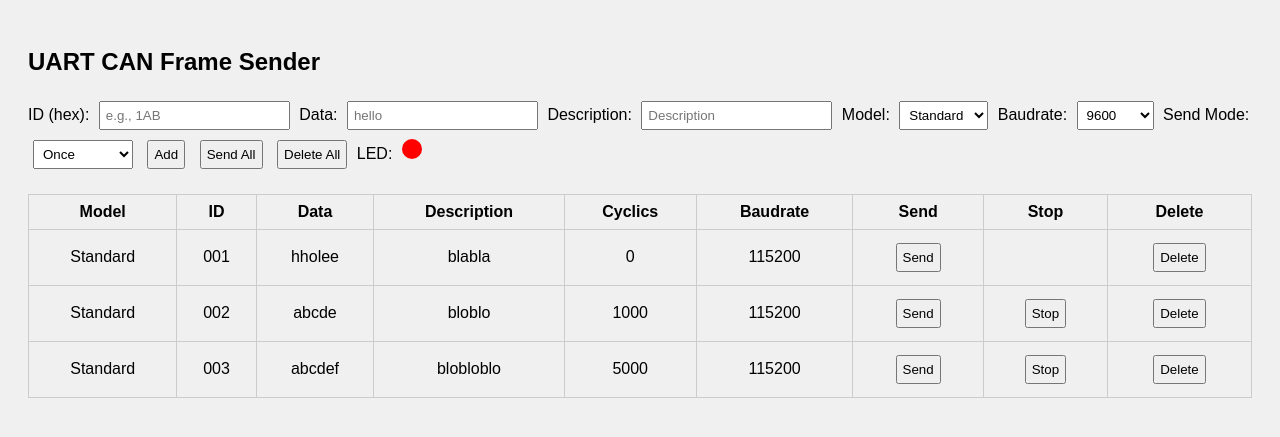
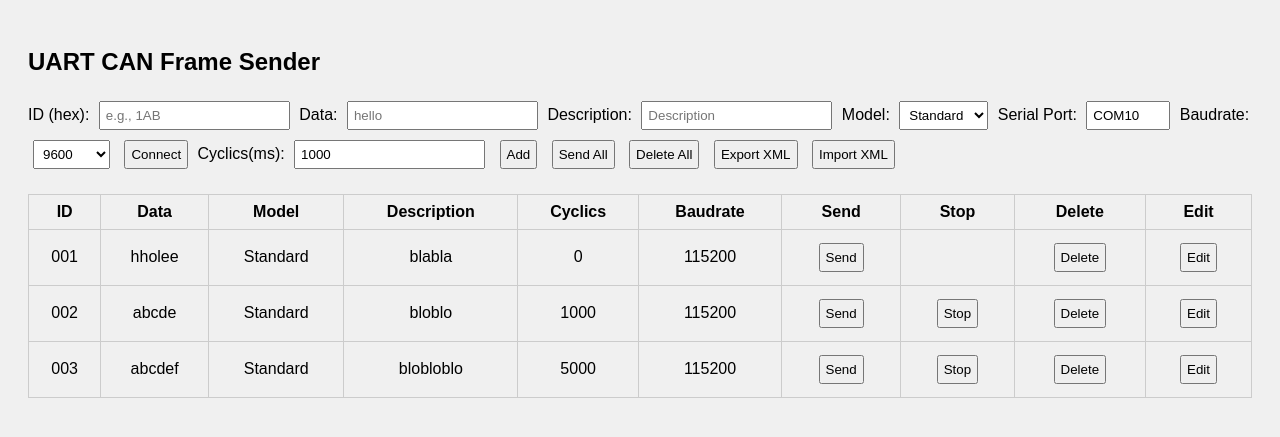
Before and after one commit to vdvuong2004/input-outut_terminal, a Flask app: page / in a window 1280 px wide. Shown: the top 437 px of the page. Run offline with Flask 3, Linux system fonts and the light colour scheme.

Commit message:
truyền tạm ổn

```diff
--- a/CAN_pro/can_data.xml
+++ b/CAN_pro/can_data.xml
@@ -1,2 +1,2 @@
 <?xml version='1.0' encoding='utf-8'?>
-<CANData><Frame><Model>0</Model><ID>001</ID><Data>hholee</Data><Description>blabla</Description><Mode>0</Mode><Cyclics>0</Cyclics><Baudrate>115200</Baudrate></Frame><Frame><Model>0</Model><ID>002</ID><Data>abcde</Data><Description>bloblo</Description><Mode>1</Mode><Cyclics>1000</Cyclics><Baudrate>115200</Baudrate></Frame><Frame><Model>0</Model><ID>003</ID><Data>abcdef</Data><Description>blobloblo</Description><Mode>1</Mode><Cyclics>5000</Cyclics><Baudrate>115200</Baudrate></Frame></CANData>
+<CANData><Frame><Model>0</Model><ID>001</ID><Data>hholee</Data><Description>blabla</Description><Cyclics>0</Cyclics><Baudrate>115200</Baudrate></Frame><Frame><Model>0</Model><ID>002</ID><Data>abcde</Data><Description>bloblo</Description><Cyclics>1000</Cyclics><Baudrate>115200</Baudrate></Frame><Frame><Model>0</Model><ID>003</ID><Data>abcdef</Data><Description>blobloblo</Description><Cyclics>5000</Cyclics><Baudrate>115200</Baudrate></Frame></CANData>
--- a/CAN_pro/templates/index.html
+++ b/CAN_pro/templates/index.html
@@ -36,18 +36,16 @@
     <option value="1">Extended</option>
   </select>
 
+  <label>Serial Port:</label>
+<input type="text" id="serialPort" value="COM10" style="width:70px">
 <label>Baudrate:</label>
 <select id="baudrate">
   <option value="9600">9600</option>
   <option value="115200">115200</option>
   <option value="500000">500000</option>
 </select>
-
-  <label>Send Mode:</label>
-  <select id="mode" onchange="toggleCyclics()">
-    <option value="0">Once</option>
-    <option value="1">Continuous</option>
-  </select>
+<button id="connectBtn">Connect</button>
+<span id="connectStatus" style="color:green; font-weight:bold;"></span>
 
   <label id="cyclics-label">Cyclics(ms):</label>
   <input type="number" id="cyclics" value="1000">
@@ -55,39 +53,35 @@
   <button onclick="addRow()">Add</button>
   <button onclick="sendAll()">Send All</button>
   <button onclick="deleteAll()">Delete All</button>
-
-  <span>LED:</span><span class="led" id="led"></span>
+  <button id="exportBtn">Export XML</button>
+  <input type="file" id="importInput" style="display:none" accept=".xml"/>
+  <button id="importBtn">Import XML</button>
 
   <table>
     <thead>
       <tr>
-        <th>Model</th>
         <th>ID</th>
         <th>Data</th>
+        <th>Model</th>
         <th>Description</th>
         <th>Cyclics</th>
         <th>Baudrate</th>
         <th>Send</th>
         <th>Stop</th>
         <th>Delete</th>
+        <th>Edit</th> <!-- Thêm cột Edit -->
       </tr>
     </thead>
     <tbody id="tableBody"></tbody>
   </table>
 
   <script>
-    const led = document.getElementById("led");
-    function setLED(on) {
-      led.style.background = on ? "lime" : "red";
-    }
-
     async function addRow() {
   const model = document.getElementById("model").value;
   const id = document.getElementById("id").value.trim();
   const data = document.getElementById("data").value.trim();
   const description = document.getElementById("description").value.trim();
   const baudrate = document.getElementById("baudrate").value;
-  const mode = document.getElementById("mode").value;
   const cyclics = document.getElementById("cyclics").value;
 
   if (!id || !data) {
@@ -115,9 +109,9 @@ async function addRow() {
 
   const row = document.createElement("tr");
   row.innerHTML = `
-    <td>${model == 1 ? 'Extended' : 'Standard'}</td>
     <td>${id}</td>
     <td>${data}</td>
+    <td>${model == 1 ? 'Extended' : 'Standard'}</td>
     <td>${description}</td>
     <td>${cyclics}</td>
     <td>${baudrate}</td>
@@ -130,6 +124,7 @@ async function addRow() {
     <td>
       <button onclick="deleteRow(this)">Delete</button>
     </td>
+    <td><button onclick="editRow(this)">Edit</button></td>
   `;
   row.dataset.model = model;
   row.dataset.id = id;
@@ -142,7 +137,7 @@ async function addRow() {
   await fetch('/add', {
         method: 'POST',
         headers: { 'Content-Type': 'application/json' },
-        body: JSON.stringify({ model, id, data, description, mode, cyclics, baudrate })
+        body: JSON.stringify({ model, id, data, description, cyclics, baudrate })
       });
 }
 
@@ -153,14 +148,12 @@ async function addRow() {
       const id = row.dataset.id;
       const data = row.dataset.data;
       const baudrate = parseInt(row.dataset.baudrate) || parseInt(document.getElementById("baudrate").value);
-      const mode = parseInt(document.getElementById("mode").value);
       const cyclics = parseInt(row.dataset.cyclics) || 0;
-      setLED(true);
-      console.log({ model, id, data, mode, cyclics, baudrate });
+      console.log({ model, id, data, cyclics, baudrate });
       await fetch('/send', {
         method: 'POST',
         headers: { 'Content-Type': 'application/json' },
-        body: JSON.stringify({ model, id, data, mode, cyclics, baudrate })
+        body: JSON.stringify({ model, id, data, cyclics, baudrate })
       });
     }
 
@@ -171,32 +164,24 @@ async function addRow() {
         data: row.dataset.data
       }));
       const baudrate = parseInt(document.getElementById("baudrate").value);
-      const mode = parseInt(document.getElementById("mode").value);
       const cyclics = parseInt(document.getElementById("cyclics").value);
-      setLED(true);
       await fetch('/send_all', {
         method: 'POST',
         headers: { 'Content-Type': 'application/json' },
-        body: JSON.stringify({ list: rows, mode, cyclics, baudrate })
+        body: JSON.stringify({ list: rows, cyclics, baudrate })
       });
     }
 
     async function stopSend() {
-      setLED(false);
       await fetch('/stop');
     }
 
-    async function loadTable() {
-    const res = await fetch('/get_data');
-    const data = await res.json();
-    const tbody = document.getElementById('tableBody');
-    tbody.innerHTML = '';
-    data.forEach(row => {
-        const tr = document.createElement('tr');
-        tr.innerHTML = `
-          <td>${row.model == "1" ? "Extended" : "Standard"}</td>
+    function createRowHTML(row, isEdit = false) {
+  if (!isEdit) {
+    return `
       <td>${row.id}</td>
       <td>${row.data}</td>
+      <td>${row.model == "1" ? "Extended" : "Standard"}</td>
       <td>${row.description || ""}</td>
       <td>${row.cyclics || ""}</td>
       <td>${row.baudrate || ""}</td>
@@ -207,8 +192,37 @@ async function addRow() {
           : ''}
       </td>
       <td><button onclick="deleteRow(this)">Delete</button></td>
+      <td><button onclick="editRow(this)">Edit</button></td>
     `;
-        // Gán lại dataset cho từng dòng
+  } else {
+    return `
+      <td><input value="${row.id}" style="width:60px"/></td>
+      <td><input value="${row.data}" style="width:80px"/></td>
+      <td>
+        <select>
+          <option value="0" ${row.model == "0" ? "selected" : ""}>Standard</option>
+          <option value="1" ${row.model == "1" ? "selected" : ""}>Extended</option>
+        </select>
+      </td>
+      <td><input value="${row.description || ""}" style="width:80px"/></td>
+      <td><input type="number" value="${row.cyclics || ""}" style="width:60px"/></td>
+      <td><input value="${row.baudrate || ""}" style="width:80px"/></td>
+      <td></td>
+      <td></td>
+      <td><button onclick="cancelEdit(this)">Cancel</button></td>
+      <td><button onclick="saveEdit(this)">Save</button></td>
+    `;
+  }
+}
+
+    async function loadTable() {
+      const res = await fetch('/get_data');
+      const data = await res.json();
+      const tbody = document.getElementById('tableBody');
+      tbody.innerHTML = '';
+      data.forEach(row => {
+        const tr = document.createElement('tr');
+        tr.innerHTML = createRowHTML(row);
         tr.dataset.model = row.model;
         tr.dataset.id = row.id;
         tr.dataset.data = row.data;
@@ -219,11 +233,76 @@ async function addRow() {
       });
     }
 
-// Gọi hàm khi trang vừa load
-window.onload = function() {
+    // Thêm hàm editRow, cancelEdit, saveEdit
+    function editRow(btn) {
+      const tr = btn.parentElement.parentElement;
+      const row = {
+        id: tr.dataset.id,
+        data: tr.dataset.data,
+        model: tr.dataset.model,
+        description: tr.dataset.description,
+        cyclics: tr.dataset.cyclics,
+        baudrate: tr.dataset.baudrate
+      };
+      tr.innerHTML = createRowHTML(row, true);
+    }
+
+    function cancelEdit(btn) {
       loadTable();
-  toggleCyclics();
+    }
+
+    async function saveEdit(btn) {
+      const tr = btn.parentElement.parentElement;
+      const tds = tr.children;
+      const id = tds[0].querySelector('input').value.trim();
+      const data = tds[1].querySelector('input').value.trim();
+      const model = tds[2].querySelector('select').value;
+      const description = tds[3].querySelector('input').value.trim();
+      const cyclics = tds[4].querySelector('input').value.trim();
+      const baudrate = tds[5].querySelector('input').value.trim();
+
+      // Validate
+      if (!id || !data) {
+        alert("Please enter ID and Data");
+        return;
+      }
+      if (!/^[0-9a-fA-F]+$/.test(id)) {
+        alert("ID must be a hexadecimal number");
+        return;
+      }
+      const idValue = parseInt(id, 16);
+      if (model == "0" && idValue > 0x7FF) {
+        alert("Standard ID must be 11-bit (max: 0x7FF)");
+        return;
+      }
+      if (model == "1" && idValue > 0x1FFFFFFF) {
+        alert("Extended ID must be 29-bit (max: 0x1FFFFFFF)");
+        return;
+      }
+
+      // Xóa bản ghi cũ (dựa vào id cũ, model cũ, data cũ, description cũ)
+      // Lấy thông tin cũ từ dataset của tr
+      const old = {
+        model: tr.dataset.model,
+        id: tr.dataset.id,
+        data: tr.dataset.data,
+        description: tr.dataset.description
       };
+      await fetch('/delete', {
+        method: 'POST',
+        headers: { 'Content-Type': 'application/json' },
+        body: JSON.stringify(old)
+      });
+
+      // Thêm bản ghi mới
+      await fetch('/add', {
+        method: 'POST',
+        headers: { 'Content-Type': 'application/json' },
+        body: JSON.stringify({ model, id, data, description, cyclics, baudrate })
+      });
+
+      loadTable();
+    }
 
     async function deleteRow(btn) {
     const tr = btn.parentElement.parentElement;
@@ -257,8 +336,6 @@ async function stopRow(btn) {
     const data = tds[2].innerText;
     const description = tds[3].innerText;
 
-    setLED(false); // Chuyển LED về đỏ
-
     await fetch('/stop_frame', {
         method: 'POST',
         headers: { 'Content-Type': 'application/json' },
@@ -266,20 +343,77 @@ async function stopRow(btn) {
     });
 }
 
-function toggleCyclics() {
-  const mode = document.getElementById("mode").value;
-  const cyclicsInput = document.getElementById("cyclics");
-  const cyclicsLabel = document.getElementById("cyclics-label");
-  if (mode === "1") {
-    cyclicsInput.style.display = "";
-    cyclicsLabel.style.display = "";
-    cyclicsInput.value = 1000;
+document.getElementById('exportBtn').onclick = function() {
+    window.location.href = '/export_xml';
+};
+
+document.getElementById('importBtn').onclick = function() {
+    document.getElementById('importInput').click();
+};
+
+document.getElementById('importInput').onchange = function(e) {
+    const file = e.target.files[0];
+    if (!file) return;
+    const formData = new FormData();
+    formData.append('file', file);
+    fetch('/import_xml', {
+        method: 'POST',
+        body: formData
+    }).then(res => res.json())
+      .then(data => {
+        alert(data.status || data.error);
+        loadTable(); // Thêm dòng này để reload dữ liệu sau khi import
+      });
+};
+
+let isConnected = false;
+
+document.getElementById('connectBtn').onclick = async function() {
+    const btn = document.getElementById('connectBtn');
+    const status = document.getElementById('connectStatus');
+    if (!isConnected) {
+        // Connect
+        const port = document.getElementById('serialPort').value;
+        const baudrate = document.getElementById('baudrate').value;
+        status.textContent = 'Connecting...';
+        status.style.color = 'orange';
+        const res = await fetch('/connect_serial', {
+            method: 'POST',
+            headers: { 'Content-Type': 'application/json' },
+            body: JSON.stringify({ port, baudrate })
+        });
+        const data = await res.json();
+        if (data.status === 'connected') {
+            status.textContent = 'Connected';
+            status.style.color = 'green';
+            btn.textContent = 'Disconnect';
+            isConnected = true;
         } else {
-    cyclicsInput.style.display = "none";
-    cyclicsLabel.style.display = "none";
-    cyclicsInput.value = 0;
+            status.textContent = 'Failed: ' + (data.message || '');
+            status.style.color = 'red';
+            isConnected = false;
+        }
+    } else {
+        // Disconnect
+        status.textContent = 'Disconnecting...';
+        status.style.color = 'orange';
+        const res = await fetch('/disconnect_serial', { method: 'POST' });
+        const data = await res.json();
+        if (data.status === 'disconnected') {
+            status.textContent = 'Disconnected';
+            status.style.color = 'gray';
+            btn.textContent = 'Connect';
+            isConnected = false;
+        } else {
+            status.textContent = 'Failed: ' + (data.message || '');
+            status.style.color = 'red';
         }
     }
+};
+
+window.onload = function() {
+  loadTable();
+};
   </script>
 </body>
 </html>
--- /dev/null
+++ b/can_data.xml
@@ -0,0 +1,2 @@
+<?xml version='1.0' encoding='utf-8'?>
+<CANData><Frame><Model>0</Model><ID>002</ID><Data>abcde</Data><Description>bloblo</Description><Cyclics>0</Cyclics><Baudrate>115200</Baudrate></Frame><Frame><Model>0</Model><ID>003</ID><Data>abcdef</Data><Description>blobloblo</Description><Cyclics>0</Cyclics><Baudrate>115200</Baudrate></Frame><Frame><Model>0</Model><ID>001</ID><Data>hholee</Data><Description>blabla</Description><Cyclics>0</Cyclics><Baudrate>115200</Baudrate></Frame></CANData>
```
Also changed, not shown: CAN_pro/sendapp.py (+55 -10 lines), 1 other file. Lines whose indentation alone changed are shown as unchanged.
